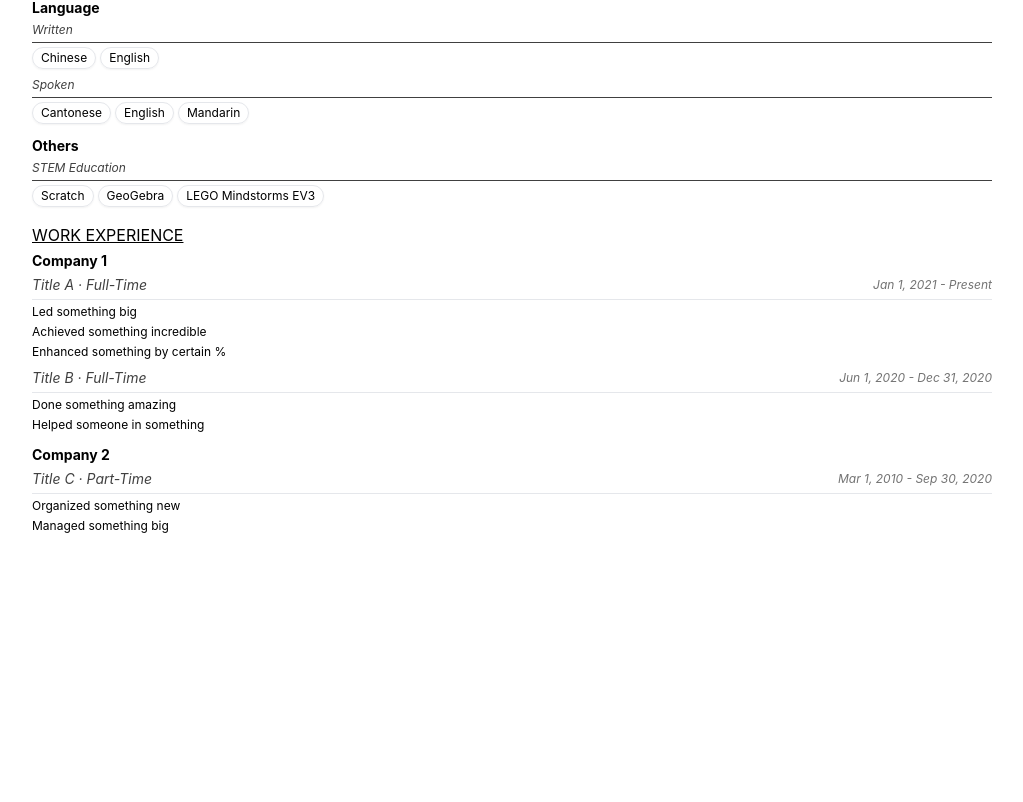
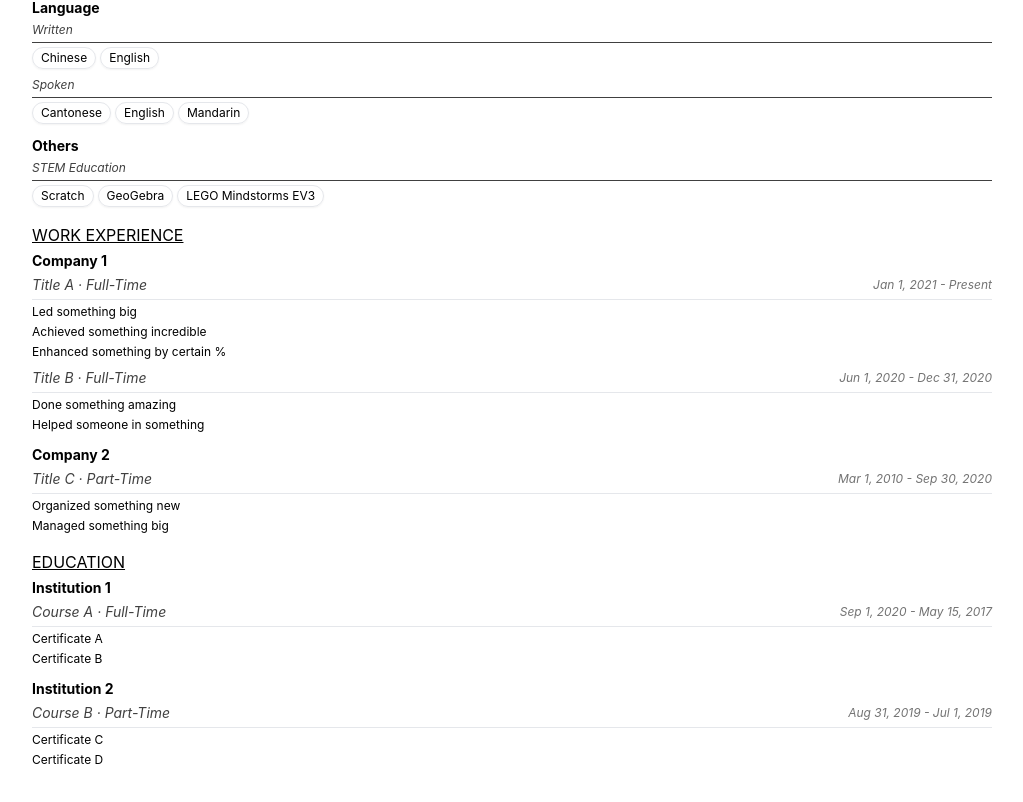
Before and after one commit to louvrecly/cv-generator-next, a Next.js app: page / in a window 1280 px wide. Shown: the part 610-1412 px from the top of the page, without its empty margins (128-1151 px from the left). Before the commit the page ends 1204 px from the top, so only its background shows below. Built offline with nearby package versions, Linux system fonts and the light colour scheme.

Commit message:
Import EducationSection to home page

```diff
--- a/pages/index.js
+++ b/pages/index.js
@@ -3,6 +3,7 @@ import UserInfoBar from 'components/UserInfoBar'
 import ReferencesSection from 'components/ReferencesSection'
 import SkillsSection from 'components/SkillsSection'
 import WorkExperienceSection from 'components/WorkExperienceSection'
+import EducationSection from 'components/EducationSection'
 
 const fetcher = (...args) => fetch(...args).then(res => res.json())
 
@@ -11,6 +12,7 @@ export default function Home() {
   const referencesRes = useSWR('api/references', fetcher)
   const skillsRes = useSWR('api/skills', fetcher)
   const workExperienceRes = useSWR('api/work-experience', fetcher)
+  const educationRes = useSWR('api/education', fetcher)
 
   return (
     <div className="mx-8 py-12 h-full max-w-screen-sm break-words md:mx-auto lg:max-w-[960px]">
@@ -46,6 +48,13 @@ export default function Home() {
             ? <p>Loading...</p>
             : <WorkExperienceSection workExperience={workExperienceRes.data.workExperience} />
         }
+        {
+          educationRes.error
+            ? <p>Failed to Load Data</p>
+            : !educationRes.data
+            ? <p>Loading...</p>
+            : <EducationSection education={educationRes.data.education} />
+        }
       </div>
     </div>
   )
```
